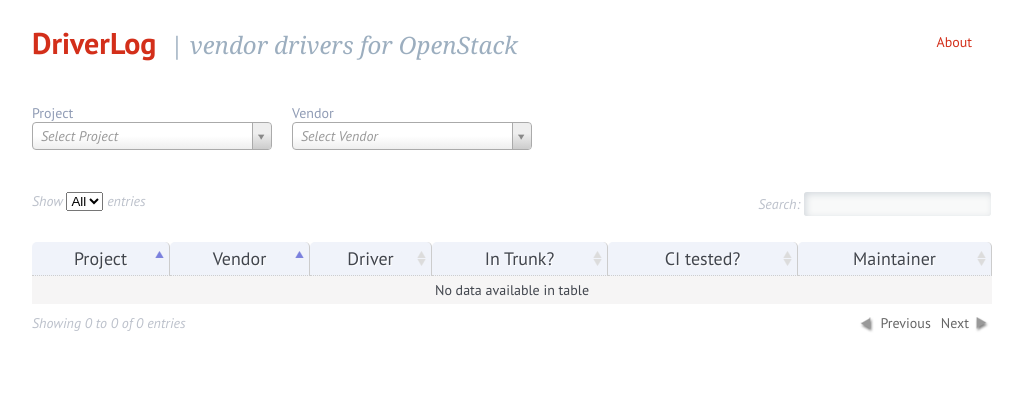
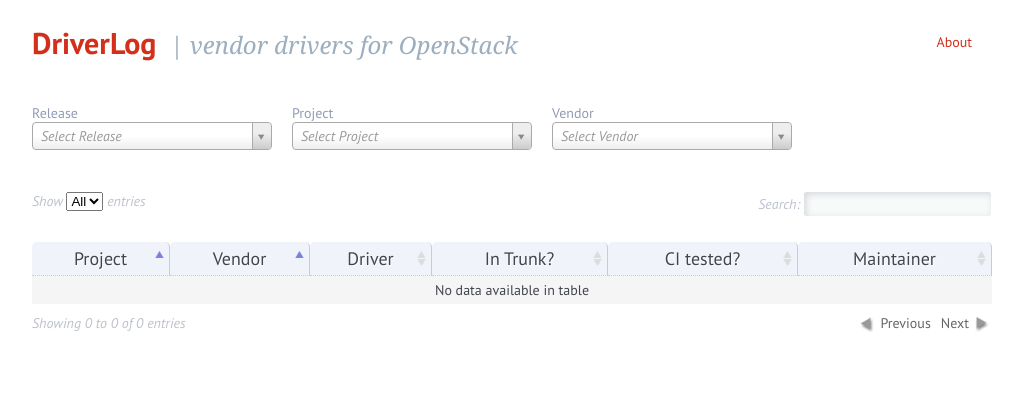
Before and after one commit to openstack-archive/driverlog, a Flask app: template driverlog/dashboard/templates/summary.html in a window 1280 px wide. Shown: the top 420 px of the page, without its empty margins (128-1151 px from the left). Run offline with Flask 2, Linux system fonts and the light colour scheme; the template is opened without the code that fills it, so the values that code supplies are empty; some web fonts are replaced.

Commit message:
Added selector for releases
The selector allows to filter out drivers that worked in particular release.

Change-Id: I2566b33ec4520ff3c5d07559334ef071c4db03b3

```diff
--- a/driverlog/dashboard/static/js/driverlog-ui.js
+++ b/driverlog/dashboard/static/js/driverlog-ui.js
@@ -233,7 +233,8 @@
     var options = {};
     options['project_id'] = $('#project_selector').val();
     options['vendor'] = $('#vendor_selector').val();
-    options['level_id'] = $('#level_selector').val();
+//    options['level_id'] = $('#level_selector').val();
+    options['release_id'] = $('#release_selector').val();
 //    options['date'] = $('#date_selector').datepicker("getDate").getTime() / 1000;
 
     return options;
--- a/driverlog/dashboard/templates/summary.html
+++ b/driverlog/dashboard/templates/summary.html
@@ -85,10 +85,43 @@
         reload();
     });
 
+    var releases = [
+{% for item in releases %}
+        {
+            id: "{{ item.id }}",
+            text: "{{ item.id.capitalize() }}"
+        },
+{% endfor %}
+    ];
+    var releases_map = {};
+    for (var i in releases) {
+        releases_map[releases[i].id] = releases[i].text;
+    }
+
+    $("#release_selector").select2({
+        allowClear: true,
+        placeholder: "Select Release",
+        data: { results: releases, text: 'text' },
+        initSelection: function(element, callback) {
+            callback({id: element.val(), text: releases_map[element.val()]});
+        }
+    }).on("change", function(e) {
+        reload();
+    });
+
 });
 </script>
 
     <div class="drops">
+
+        <div class="drop">
+            <label for="release_selector"
+                   title="OpenStack Release">Release</label>
+            <input type="hidden" id="release_selector" style="width:240px"
+                    {% if release_id %}
+                   value="{{ release_id }}"
+                   {% endif %}/>
+        </div>
 
         <div class="drop">
             <label for="project_selector"
@@ -107,15 +140,6 @@
                    value="{{ vendor }}"
                    {% endif %}/>
         </div>
-
-{#        <div class="drop">#}
-{#            <label for="level_selector"#}
-{#                   title="Verification Level">Level</label>#}
-{#            <input type="hidden" id="level_selector" style="width:240px"#}
-{#                    {% if level_id %}#}
-{#                   value="{{ level_id }}"#}
-{#                   {% endif %}/>#}
-{#        </div>#}
 
     </div>
 
--- a/driverlog/dashboard/vault.py
+++ b/driverlog/dashboard/vault.py
@@ -62,6 +62,26 @@
     for release in default_data['releases']:
         releases_map[release['id']] = release
     return releases_map
+
+
+def _extend_drivers_info():
+    for driver in get_vault()['drivers_map'].values():
+        releases_info = []
+        for release in driver['os_versions_map'].keys():
+            release = release.lower()
+            if release.find('/') > 0:
+                release = release.split('/')[1]
+            if release == 'master':
+                release = get_vault()['default_data']['releases'][-1]['id']
+            if release in get_vault()['releases_map']:
+                releases_info.append(
+                    {
+                        'release_id': release.lower(),
+                        'name': release.capitalize(),
+                        'wiki': get_vault()['releases_map'][release]['wiki']
+                    })
+        driver['releases_info'] = sorted(releases_info,
+                                         key=lambda x: x['name'])
 
 
 def _build_drivers_map(default_data, levels_map, projects_map):
@@ -150,6 +170,8 @@
                 vault['default_data'], vault['levels_map'], projects_map)
             vault['drivers_map'] = drivers_map
 
+            _extend_drivers_info()
+
         if vault.get('update_hash') != hashes.get('update_hash'):
             vault['update_hash'] = hashes['update_hash']
             update = memcached.get('driverlog:update')
@@ -170,6 +192,8 @@
                     vault['drivers_map'][proj_vendor_driver][
                         'os_versions_map'].update(ovm)
 
+            _extend_drivers_info()
+
         if not vault.get('default_data'):
             raise Exception('Memcached is not initialized. '
                             'Please run the processor')
--- a/driverlog/dashboard/web.py
+++ b/driverlog/dashboard/web.py
@@ -62,24 +62,29 @@
     selected_project_id = parameters.get_single_parameter({}, 'project_id')
     selected_vendor = parameters.get_single_parameter({}, 'vendor')
     selected_level_id = parameters.get_single_parameter({}, 'level_id')
+    selected_release_id = parameters.get_single_parameter({}, 'release_id')
 
     drivers = api.get_drivers_internal(project_id=selected_project_id,
                                        vendor=selected_vendor,
-                                       level_id=selected_level_id)
+                                       level_id=selected_level_id,
+                                       release_id=selected_release_id)
     vendors = set()
     levels_id = set()
     projects_id = set()
 
     for driver in api.get_drivers_internal(project_id=selected_project_id,
-                                           level_id=selected_level_id):
+                                           level_id=selected_level_id,
+                                           release_id=selected_release_id):
         vendors.add(driver['vendor'])
 
     for driver in api.get_drivers_internal(project_id=selected_project_id,
-                                           vendor=selected_vendor):
+                                           vendor=selected_vendor,
+                                           release_id=selected_release_id):
         levels_id.add(driver['level_id'])
 
     for driver in api.get_drivers_internal(vendor=selected_vendor,
-                                           level_id=selected_level_id):
+                                           level_id=selected_level_id,
+                                           release_id=selected_release_id):
         projects_id.add(driver['project_id'])
 
     projects_map = vault.get_vault()['projects_map']
@@ -91,6 +96,8 @@
     levels = [{'level_id': level_id,
                'level_name': levels_map[level_id]['level_name']}
               for level_id in levels_id]
+
+    releases = vault.get_vault()['default_data']['releases']
 
     if selected_project_id not in projects_map:
         selected_project_id = None
@@ -106,9 +113,11 @@
         'vendors': sorted(vendors),
         'levels': sorted(levels, key=lambda x: x['level_name']),
         'projects': sorted(projects, key=lambda x: x['project_name']),
+        'releases': sorted(releases, key=lambda x: x['id'], reverse=True),
         'project_id': selected_project_id,
         'vendor': selected_vendor,
         'level_id': selected_level_id,
+        'release_id': selected_release_id,
     }
 
 
```
Also changed, not shown: driverlog/dashboard/api.py (+12 -2 lines).
